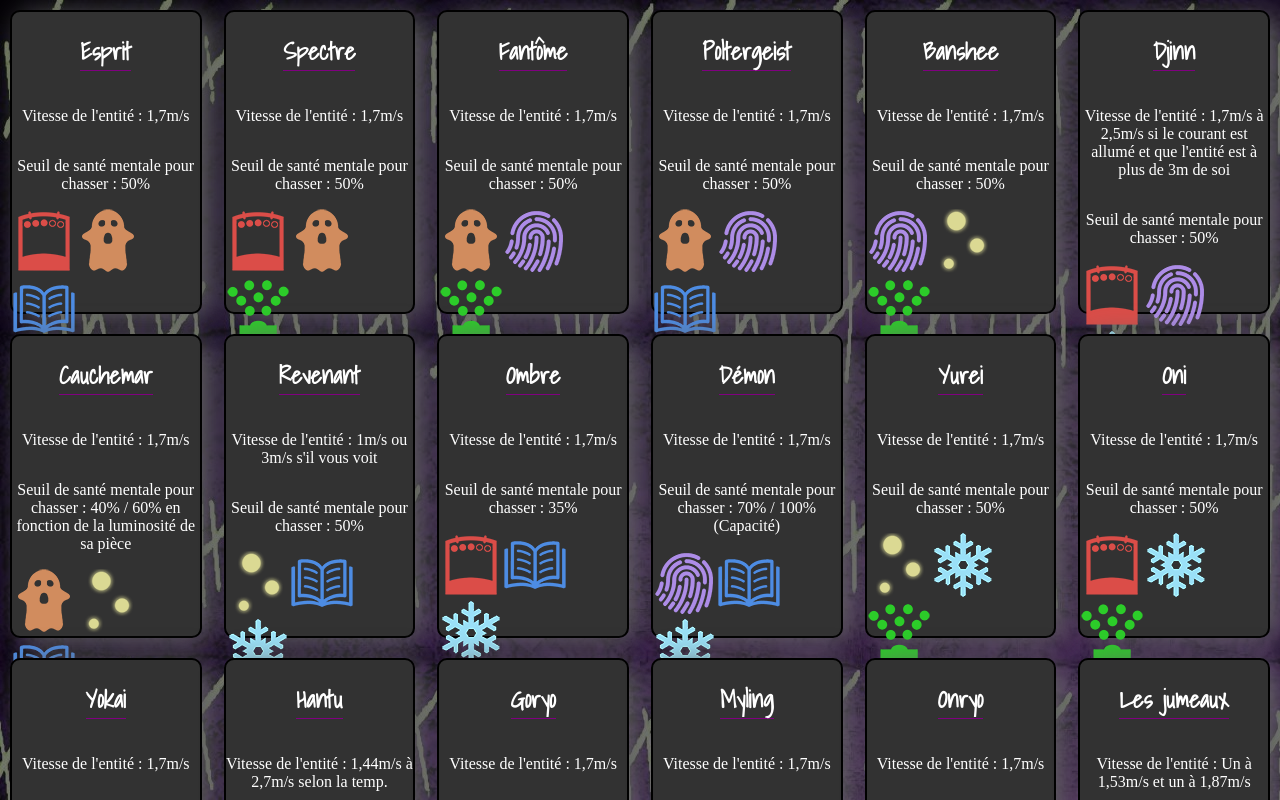
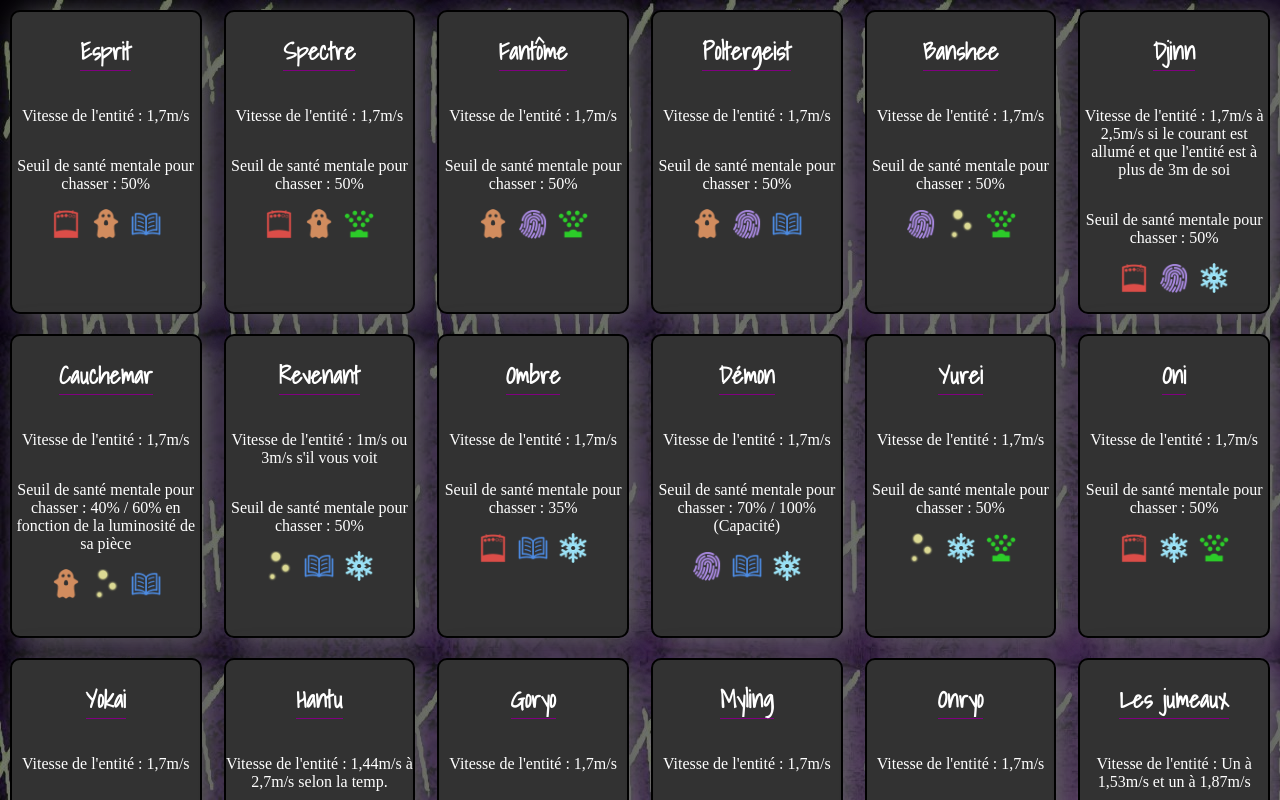
Before and after one commit to YanKeez62/PhasmoHelp, a plain HTML site: page index.html in a window 1280 px wide. Shown: the top 800 px of the page. Drawn offline with Linux system fonts and the light colour scheme.

Commit message:
placement correct des preuves

```diff
--- a/css/styles.css
+++ b/css/styles.css
@@ -42,6 +42,19 @@ p.entity-chase-treshold {
     text-align: center;
 }
 
+div.entity-proofs-div {
+    display: flex;
+    width: 120px;
+    justify-content: space-around;
+}
+
+img.entity-proof1,
+img.entity-proof2,
+img.entity-proof3 {
+    height: 30px;
+    width: 30px;
+}
+
 h2.entity-name {
     border-bottom: 1px solid purple;
     font-family: "ParDefaut", sans-serif;
```
